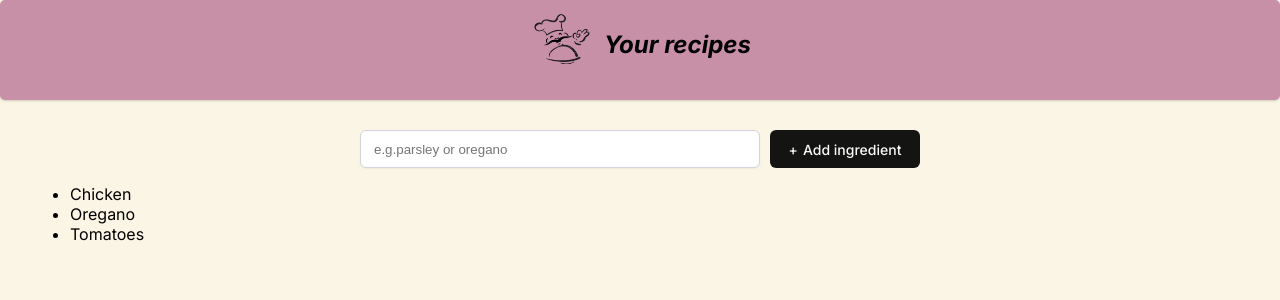
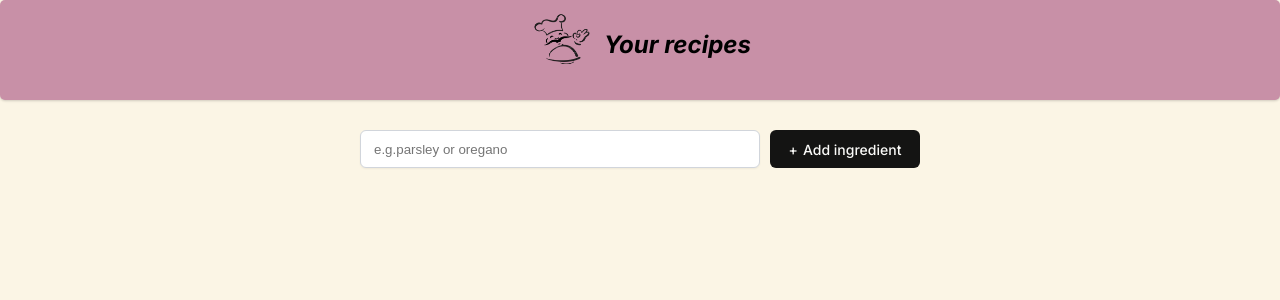
Before and after one commit to Anuska86/RecipesApp, a React (Vite) app in the folder recipes-app/: page / in a window 1280 px wide. Shown: the top 300 px of the page. Built offline with nearby package versions, Linux system fonts and the light colour scheme.

Commit message:
Update Main.jsx

```diff
--- a/recipes-app/src/components/Main.jsx
+++ b/recipes-app/src/components/Main.jsx
@@ -1,5 +1,7 @@
+import React from "react";
+
 export default function Main() {
-  const ingredients = ["Chicken", "Oregano", "Tomatoes"];
+  const [ingredients, setIngredients] = React.useState([]);
 
   const ingredientsListItems = ingredients.map((ingredient) => (
     <li key={ingredient}>{ingredient}</li>
@@ -9,8 +11,7 @@ export default function Main() {
     event.preventDefault();
     const formData = new FormData(event.currentTarget);
     const newIngredient = formData.get("ingredient");
-    ingredients.push(newIngredient);
-    console.log(ingredients);
+    setIngredients(prevIngredients=>[...prevIngredients, newIngredient]);
   }
 
   return (
```
